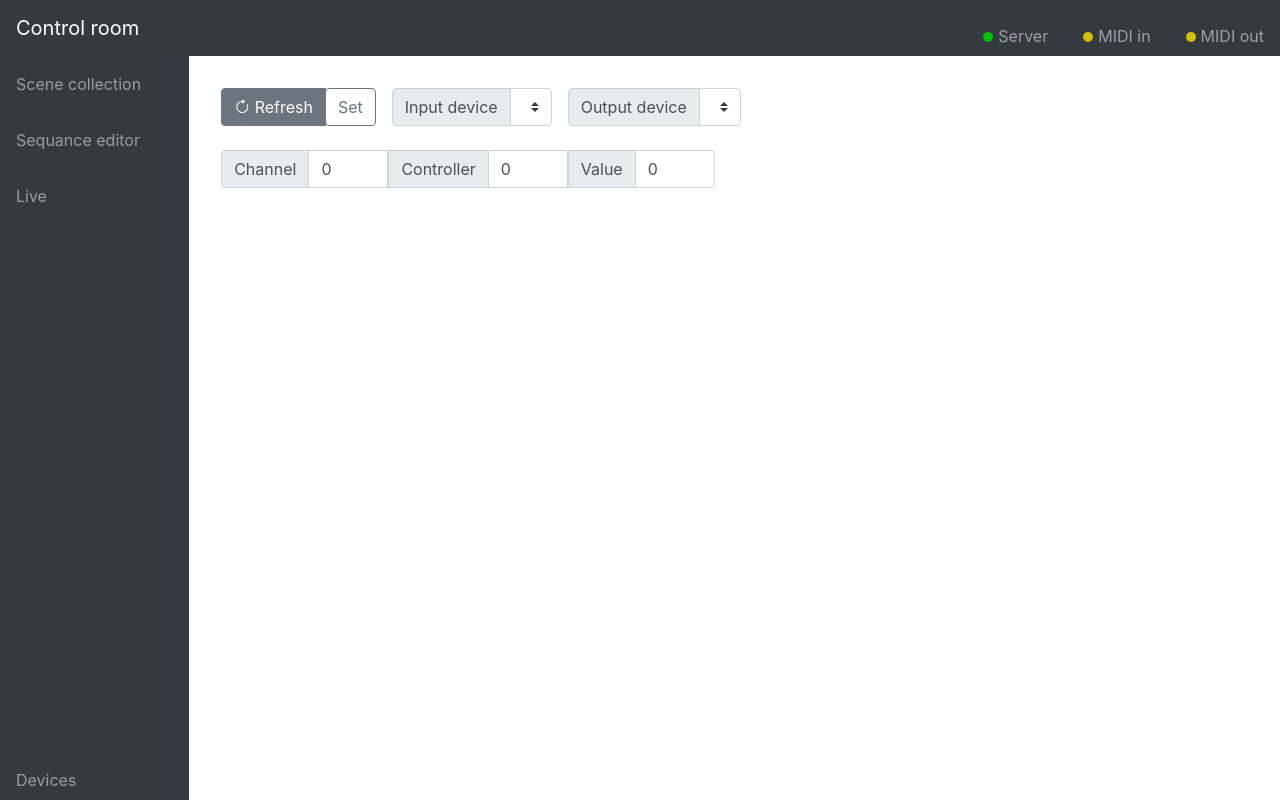
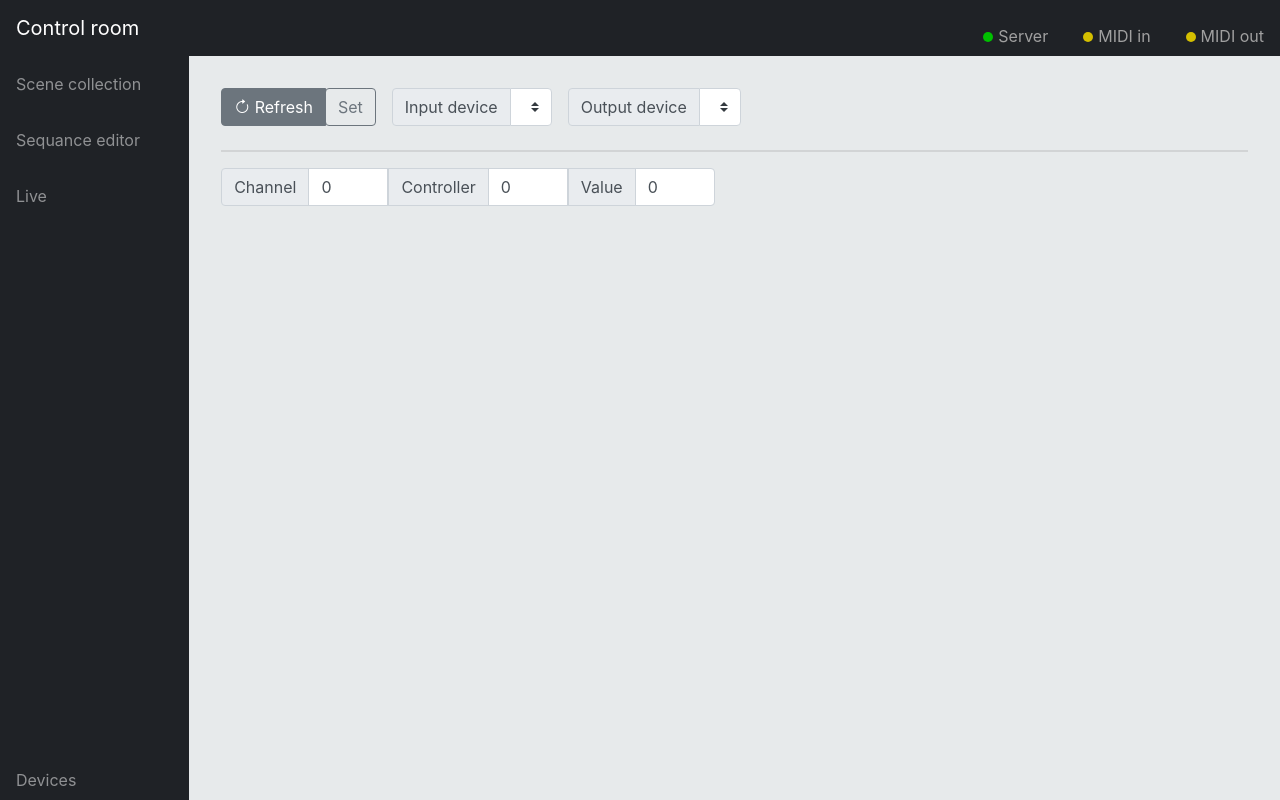
Before and after one commit to francescodandrea/ShowPilot, a PHP site: page / in a window 1280 px wide. Run offline with PHP 8.4, Linux system fonts and the light colour scheme; lists and menus that the app fills with data are empty; some libraries are stand-ins or nearby versions.

Commit message:
devices selection graphic retouches

```diff
--- a/myapp/static/controlRoom/index.html
+++ b/myapp/static/controlRoom/index.html
@@ -4,12 +4,14 @@
     <meta http-equiv="X-UA-Compatible" content="IE=edge">
     <meta name="viewport" content="width=device-width, initial-scale=1.0">
 
-    <link rel="stylesheet" href="style.css">
 
     <title>Control room</title>
 
     <!-- Bootstrap CSS -->
     <link rel="stylesheet" href="https://maxcdn.bootstrapcdn.com/bootstrap/4.0.0/css/bootstrap.min.css" integrity="sha384-Gn5384xqQ1aoWXA+058RXPxPg6fy4IWvTNh0E263XmFcJlSAwiGgFAW/dAiS6JXm" crossorigin="anonymous">
+
+
+    <link rel="stylesheet" href="style.css">
 
     <script src="dataCom.js" defer></script>
     <script src="midiCom.js" defer></script>
--- a/myapp/static/controlRoom/style.css
+++ b/myapp/static/controlRoom/style.css
@@ -91,6 +91,12 @@
 .form-inline{
     gap: 1em;
 }
+hr {
+    flex-basis: 100%;
+    border-top: 2px solid rgb(0 0 0 / 9%);
+    margin: 0;
+}
+
 /*########## SCENE COLLECTION #########*/
 .sceneholder {
     display: flex;
@@ -132,6 +138,7 @@
     outline-offset: 0px;
     transform: scale(0.9);
 }
+
 /*########## DEVICES #########*/
 #channel,#controller,#value{
     width: 5em;
```
